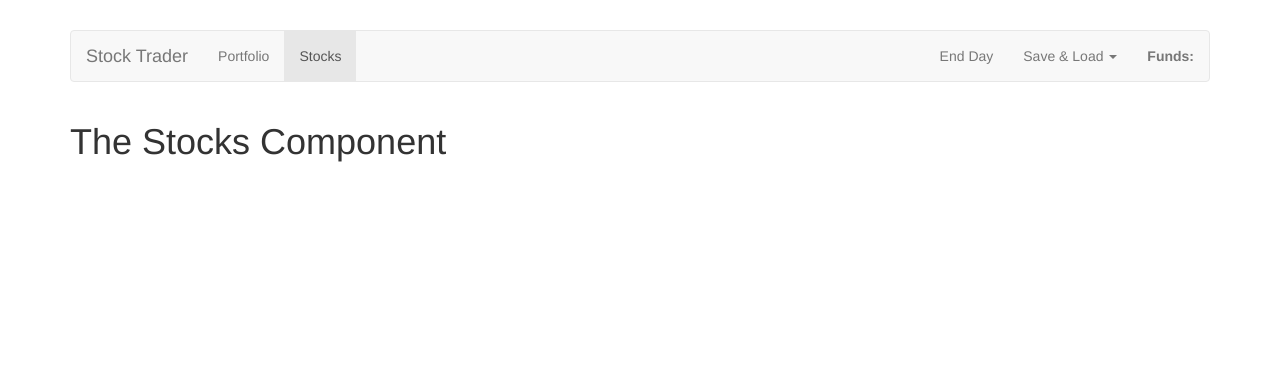
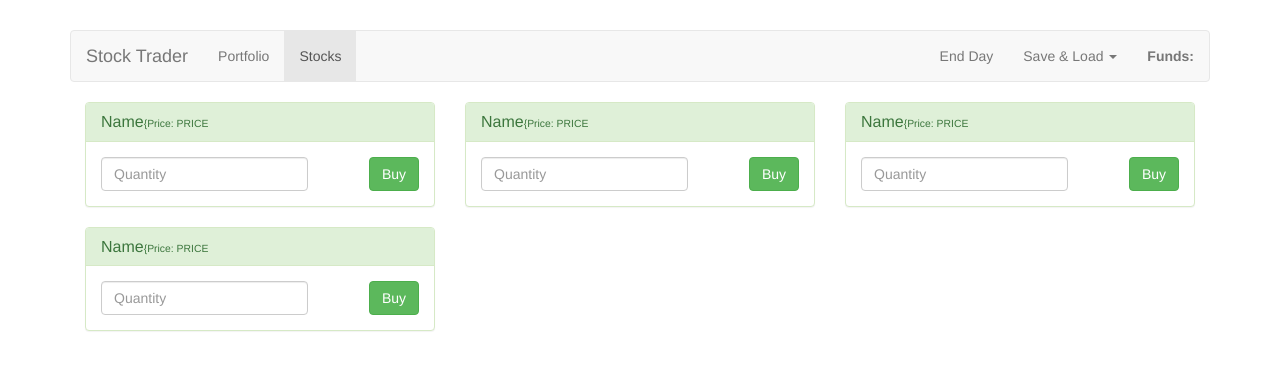
Before and after one commit to MinseungJeon/hello-world, a Vue app: page /stocks in a window 1280 px wide. Shown: the top 370 px of the page. Built offline with nearby package versions, Linux system fonts and the light colour scheme; a web font is replaced by a local one.

Commit message:
18-07. Creating Stocks Components

```diff
--- a/src/components/stocks/Stock.vue
+++ b/src/components/stocks/Stock.vue
@@ -1,3 +1,17 @@
 <template>
-  <h1>The Stocks-Stock Component</h1>
+  <div class="col-sm-6 col-md-4">
+    <div class="panel panel-success">
+      <div class="panel-heading">
+        <h3 class="panel-title">Name<small>{Price: PRICE</small></h3>
+      </div>
+      <div class="panel-body">
+        <div class="pull-left">
+          <input type="number" class="form-control" placeholder="Quantity" />
+        </div>
+        <div class="pull-right">
+          <button class="btn btn-success">Buy</button>
+        </div>
+      </div>
+    </div>
+  </div>
 </template>
--- a/src/components/stocks/Stocks.vue
+++ b/src/components/stocks/Stocks.vue
@@ -1,3 +1,23 @@
 <template>
-  <h1>The Stocks Component</h1>
+  <div><app-stock v-for="stock in stocks" :key="stock"></app-stock></div>
 </template>
+
+<script>
+import Stock from "./Stock.vue";
+
+export default {
+  data() {
+    return {
+      stocks: [
+        { id: 1, name: "BMW", price: 100 },
+        { id: 2, name: "Google", price: 130 },
+        { id: 3, name: "Apple", price: 50 },
+        { id: 4, name: "Twitter", price: 8 },
+      ],
+    };
+  },
+  components: {
+    appStock: Stock,
+  },
+};
+</script>
```
